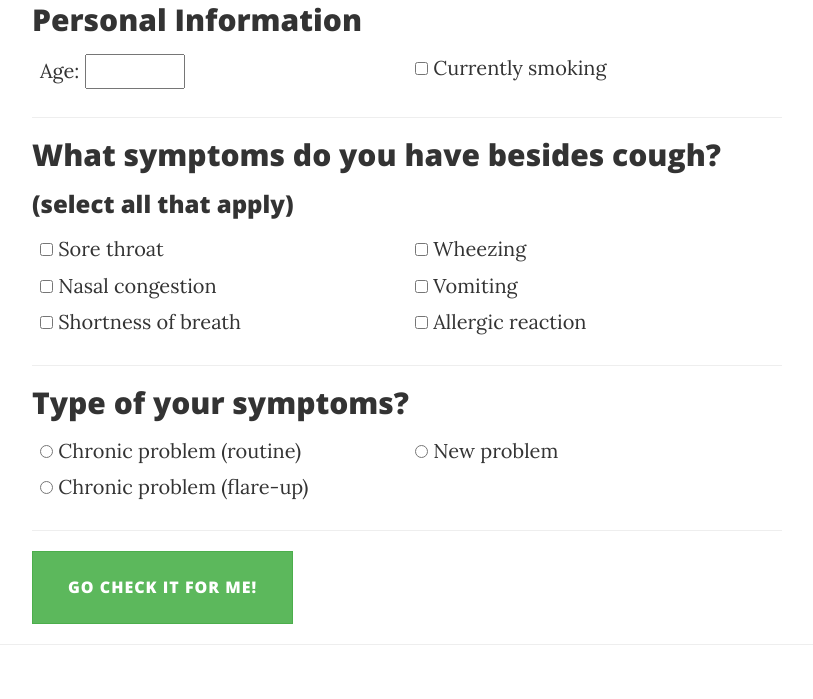
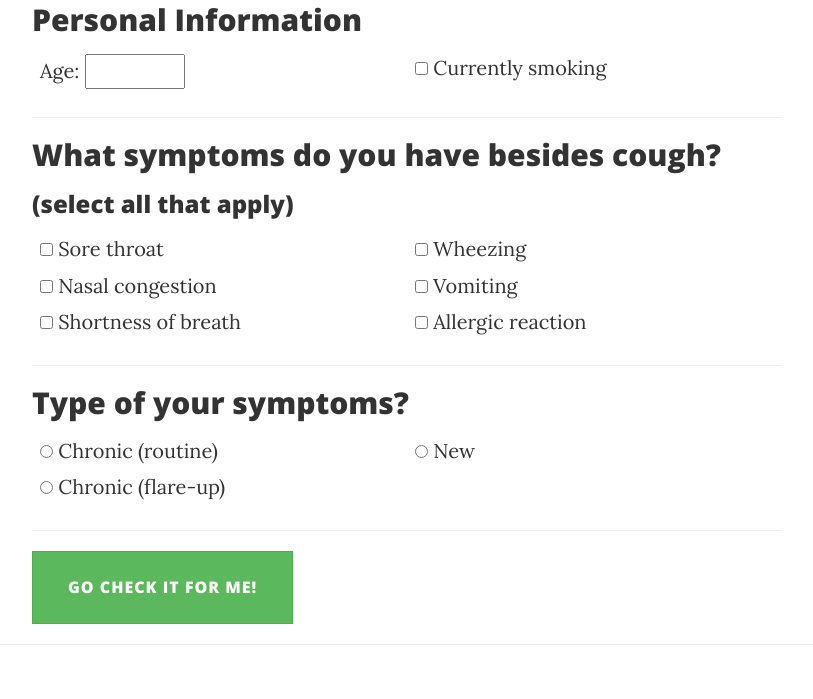
Before and after one commit to yue-huang/CoughChecker, a Flask app: page / in a window 1280 px wide. Shown: the part 800-1499 px from the top of the page, without its empty margins (233-1046 px from the left). Run offline with Flask 2, Linux system fonts and the light colour scheme; some libraries are stand-ins or nearby versions.

Commit message:
abbreviate type of problem

```diff
--- a/website/app/templates/index.html
+++ b/website/app/templates/index.html
@@ -126,11 +126,11 @@
           <h2>Type of your symptoms?</h2>
           <div class="questions">
             <div class="left">
-              <div class="question"><input id="q3.1" type="radio" name="q3" value="1"> Chronic problem (routine)</div>
-              <div class="question" ><input id="q3.2" type="radio" name="q3" value="2" > Chronic problem (flare-up)</div>
+              <div class="question"><input id="q3.1" type="radio" name="q3" value="1"> Chronic (routine)</div>
+              <div class="question" ><input id="q3.2" type="radio" name="q3" value="2" > Chronic (flare-up)</div>
             </div>
             <div class="right">
-              <div class="question"><input id="q3.3" type="radio" name="q3" value="0" > New problem</div>
+              <div class="question"><input id="q3.3" type="radio" name="q3" value="0" > New</div>
             </div>
           </div>
           <hr>
```
